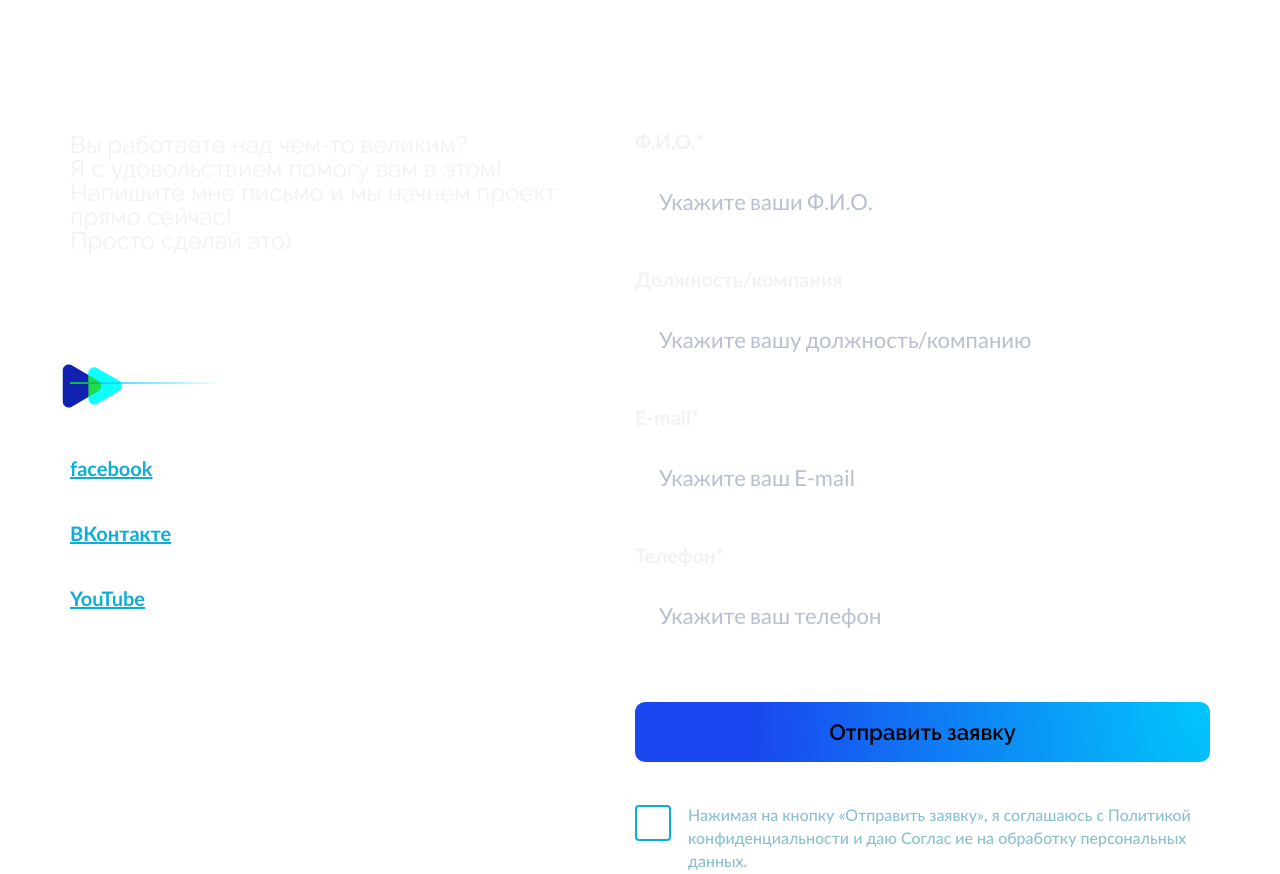
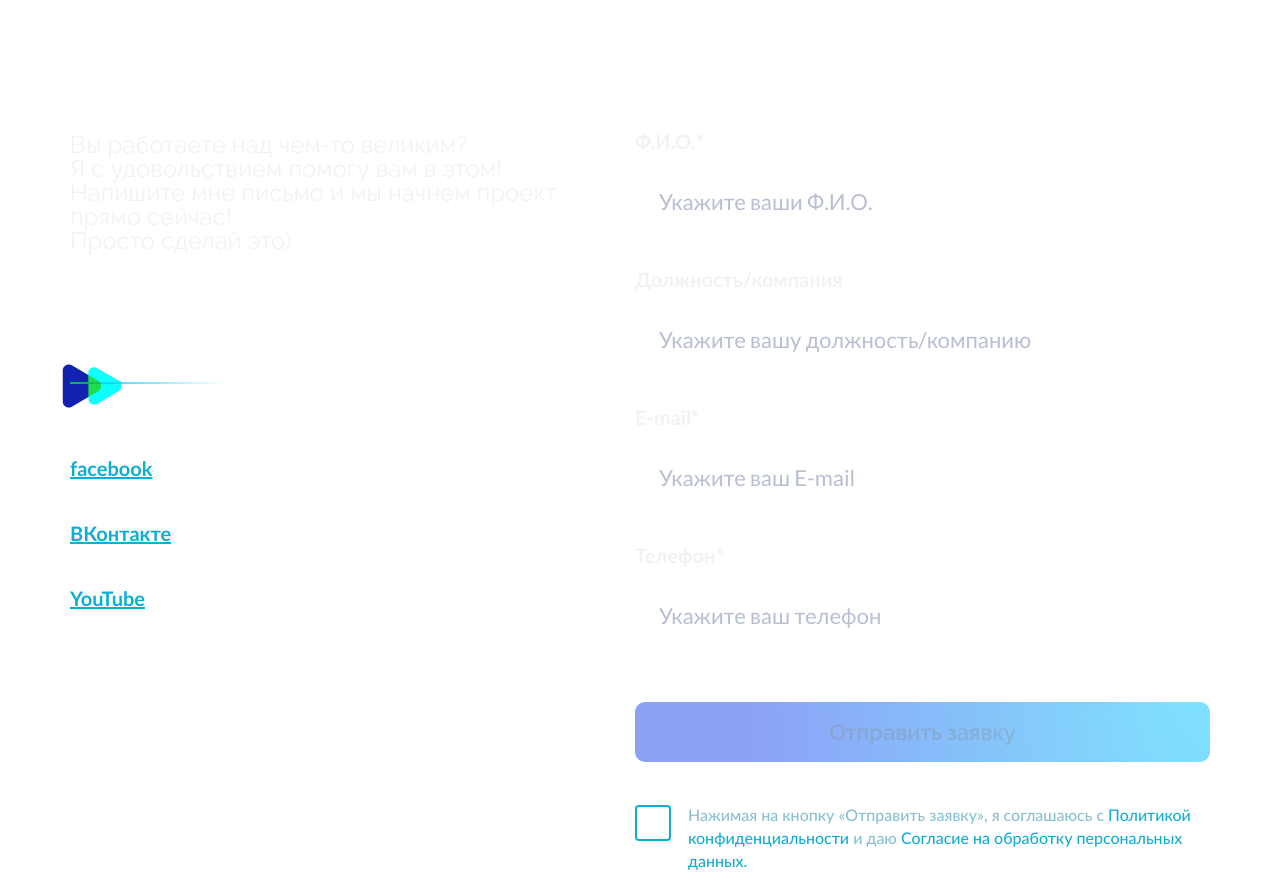
Before and after one commit to etherealelement/next-portfolio, a Next.js app: page / in a window 1280 px wide. Shown: the part 4880-5754 px from the top of the page. Built offline with nearby package versions, Linux system fonts and the light colour scheme.

Commit message:
create: send to EmailJs

```diff
--- a/app/components/contact/ContactForm/ContactForm.module.scss
+++ b/app/components/contact/ContactForm/ContactForm.module.scss
@@ -1,4 +1,4 @@
-.contactForm{
+.contactForm {
   display: flex;
   flex-direction: column;
 
@@ -7,6 +7,7 @@
     cursor: pointer;
     display: flex;
     margin-top: 43px;
+
     &Text {
       user-select: none;
       font-family: "Lato";
@@ -46,13 +47,17 @@
       animation: pop 180ms ease-in;
     }
 
-    &Input:focus + &Span::before{
+    &Input:focus + &Span::before {
       outline: 2px;
+    }
+
+    &Link {
+      color: #0CAED5;
     }
   }
 
   @keyframes pop {
-    0%{
+    0% {
       transform: scale(0);
     }
     90% {
--- a/app/components/contact/ContactForm/ContactForm.props.ts
+++ b/app/components/contact/ContactForm/ContactForm.props.ts
@@ -0,0 +1,5 @@
+import {FormEvent} from "react";
+
+export interface ContactFormProps {
+    e: FormEvent<HTMLFormElement>
+}
--- a/app/components/contact/ContactForm/ContactForm.tsx
+++ b/app/components/contact/ContactForm/ContactForm.tsx
@@ -1,11 +1,33 @@
-import { FC } from 'react';
+"use client";
+import {FC, FormEvent, MutableRefObject, useState, useRef} from 'react';
 import styles from "./ContactForm.module.scss";
 import {ContactInput} from "@/app/components/contact/ContactForm/ContactInput/Contactinput";
 import {Button} from "@/app/components/ui/button/Button";
+import Link from "next/link";
+import emailjs from "@emailjs/browser"
+import {toast} from "react-toastify";
 
 
 export const ContactForm: FC = ():JSX.Element => {
-    return <form className={styles.contactForm}>
+    const [acceptWithRules, setAcceptWithRules] = useState(false);
+    const formRef = useRef() as MutableRefObject<HTMLFormElement>
+
+    // отправка данных на EmailJS сервер
+    const sendEmail = (e: FormEvent<HTMLFormElement>):void => {
+        e.preventDefault();
+
+        emailjs.sendForm("service_iwcwg32", "template_xf4putg",formRef.current, "Z1tp-R_4MiXr-iQ9a")
+            .then(result => {
+                toast(`Данные отправлены ${result.text}`)
+            }, error => {
+                toast(`Данные отправлены ${error.text}`)
+            })
+    }
+
+
+    const toggleAcceptWithRules = () => setAcceptWithRules(!acceptWithRules);
+
+    return <form onSubmit={sendEmail} className={styles.contactForm} ref={formRef}>
         <ContactInput
             text="Ф.И.О.*"
             placeholder="Укажите ваши Ф.И.О."
@@ -16,27 +38,35 @@ export const ContactForm: FC = ():JSX.Element => {
             text="Должность/компания"
             placeholder="Укажите вашу должность/компанию"
             type="text"
-            name="fullname"
+            name="post/company"
         />
         <ContactInput
             text="E-mail*"
             placeholder="Укажите ваш E-mail"
             type="text"
-            name="fullname"
+            name="e-mail"
         />
         <ContactInput
             text="Телефон*"
             placeholder="Укажите ваш телефон"
             type="text"
-            name="fullname"
+            name="phone"
         />
         <Button
+            isDisable={!acceptWithRules}
         styleProp="long"
         >Отправить заявку</Button>
         <label htmlFor="" className={styles.contactFormCheckbox}>
-            <input type="checkbox" className={styles.contactFormCheckboxInput}/>
+            <input
+                onChange={toggleAcceptWithRules}
+                type="checkbox"
+                className={styles.contactFormCheckboxInput}/>
             <span className={styles.contactFormCheckboxSpan}></span>
-            <span className={styles.contactFormCheckboxText}>Нажимая на кнопку «Отправить заявку», я соглашаюсь с Политикой конфиденциальности и даю Соглас ие на обработку персональных данных.</span>
+            <span className={styles.contactFormCheckboxText}>Нажимая на кнопку «Отправить заявку», я соглашаюсь с <Link href={"/privacy-policy"} legacyBehavior>
+                <a className={styles.contactFormCheckboxLink}>Политикой конфиденциальности</a>
+            </Link> и даю <Link href={"/personal-data-of-clients"} legacyBehavior>
+                <a className={styles.contactFormCheckboxLink}>Согласие на обработку персональных данных.</a>
+            </Link></span>
         </label>
     </form>;
 };
--- a/app/components/ui/button/Button.module.scss
+++ b/app/components/ui/button/Button.module.scss
@@ -126,5 +126,38 @@
     border-radius: 10px;
   }
 
+  &:disabled {
+    cursor: auto;
+    opacity: 0.5;
+    background-color: transparent;
 
+    &:after {
+      z-index: -1;
+      content: '';
+      position: absolute;
+      width: 100%;
+      height: 100%;
+      background: radial-gradient(142.65% 2282.99% at 100% -31.65%, #00C9FC 0%, #1A46EF 56.36%);
+      left: 0;
+      top: 0;
+      border-radius: 10px;
+    }
+
+    &:before {
+      content: '';
+      background: radial-gradient(142.65% 2282.99% at 100% -31.65%, #00C9FC 0%, #1A46EF 56.36%);
+      position: absolute;
+      top: -2px;
+      left: -2px;
+      background-size: 400%;
+      z-index: -1;
+      filter: blur(5px);
+      width: calc(100% + 4px);
+      height: calc(100% + 4px);
+      animation: glowing 20s linear infinite;
+      opacity: 0;
+      transition: opacity .3s ease-in-out;
+      border-radius: 10px;
+    }
+  }
 }
--- a/app/components/ui/button/Button.props.ts
+++ b/app/components/ui/button/Button.props.ts
@@ -3,4 +3,5 @@ import {DetailedHTMLProps, HTMLAttributes, ReactNode} from "react";
 export interface ButtonProps extends DetailedHTMLProps<HTMLAttributes<HTMLButtonElement>,HTMLButtonElement> {
     children: ReactNode;
     styleProp: string;
+    isDisable: boolean;
 }
--- a/app/components/ui/button/Button.tsx
+++ b/app/components/ui/button/Button.tsx
@@ -2,9 +2,9 @@ import { FC } from 'react';
 import {ButtonProps} from "@/app/components/ui/button/Button.props";
 import styles from "./Button.module.scss"
 
-export const Button: FC<ButtonProps> = ({children, styleProp, ...props}:ButtonProps) => {
+export const Button: FC<ButtonProps> = ({children,isDisable,  styleProp, ...props}:ButtonProps) => {
     return <>
-    <button {...props} className={styleProp === "long" ? styles.buttonWidth : styles.button} >
+    <button {...props} className={styleProp === "long" ? styles.buttonWidth : styles.button} disabled={isDisable}>
         {children}
     </button>
     </>;
--- a/app/layout.tsx
+++ b/app/layout.tsx
@@ -2,6 +2,9 @@ import './globals.css'
 import {Lato} from 'next/font/google'
 import {NextFont} from "next/dist/compiled/@next/font";
 import "./utils/helpers/reset.scss";
+import {ToastContainer} from "react-toastify";
+import "react-toastify/dist/ReactToastify.css"
+
 
 const lato: NextFont = Lato({
     subsets: ['latin'],
@@ -25,12 +28,23 @@ export default function RootLayout({
     children: React.ReactNode
 }) {
     return (
+        <>
             <html lang="en">
             <body className={lato.className}>
             <div>
                 {children}
+
+                <ToastContainer
+                position="bottom-right"
+                hideProgressBar={false}
+                closeOnClick
+                rtl={false}
+                theme="light"
+                ></ToastContainer>
             </div>
             </body>
             </html>
+        </>
+
     )
 }
--- a/package.json
+++ b/package.json
@@ -23,6 +23,7 @@
     "react-dom": "18.2.0",
     "react-scroll": "^1.8.9",
     "react-spinners": "^0.13.8",
+    "react-toastify": "^9.1.3",
     "sass": "^1.63.3",
     "swiper": "^9.4.1",
     "typescript": "5.1.3"
```
Also changed, not shown: 1 other file (tests, documents, lock files or other folders). Lines whose indentation alone changed are shown as unchanged.
